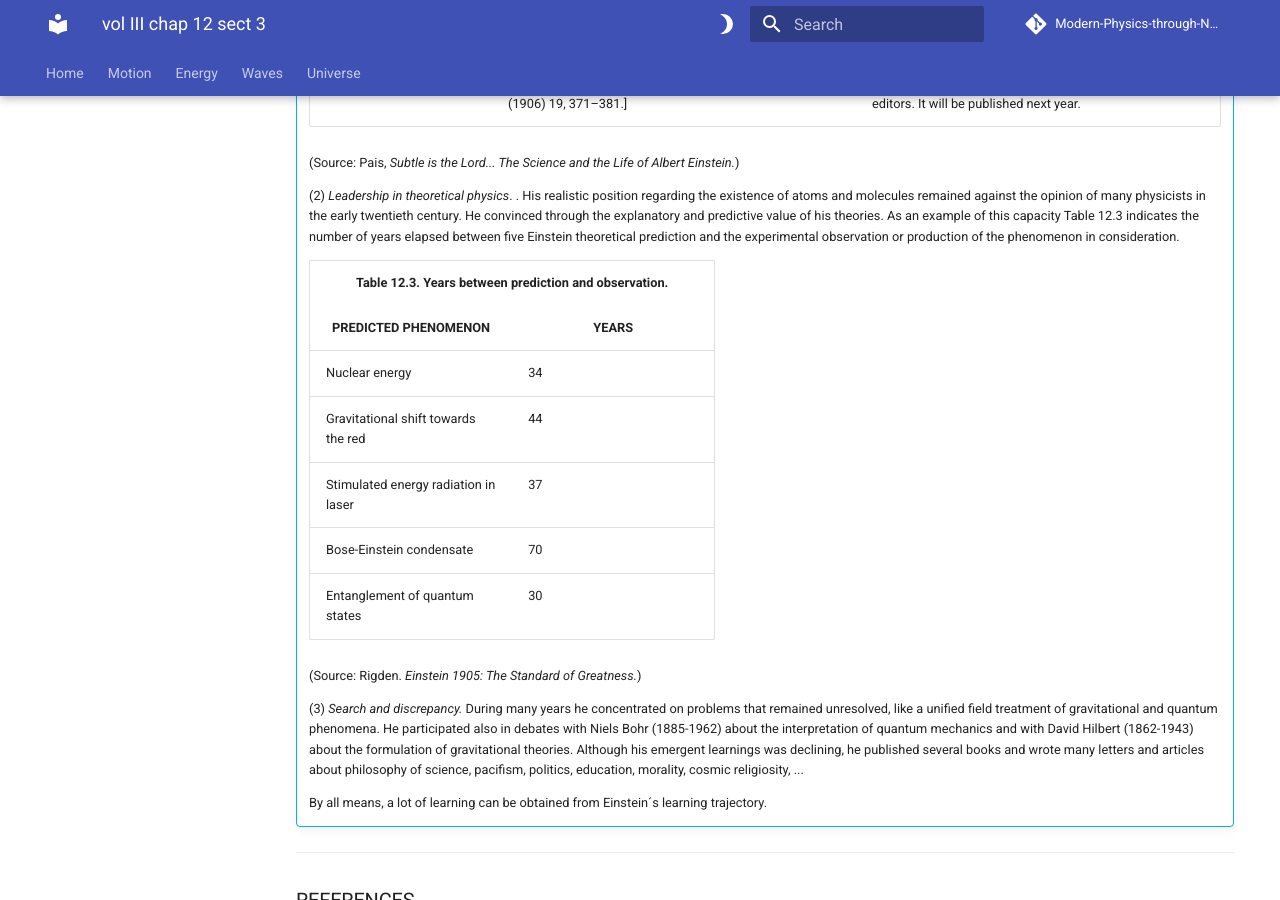
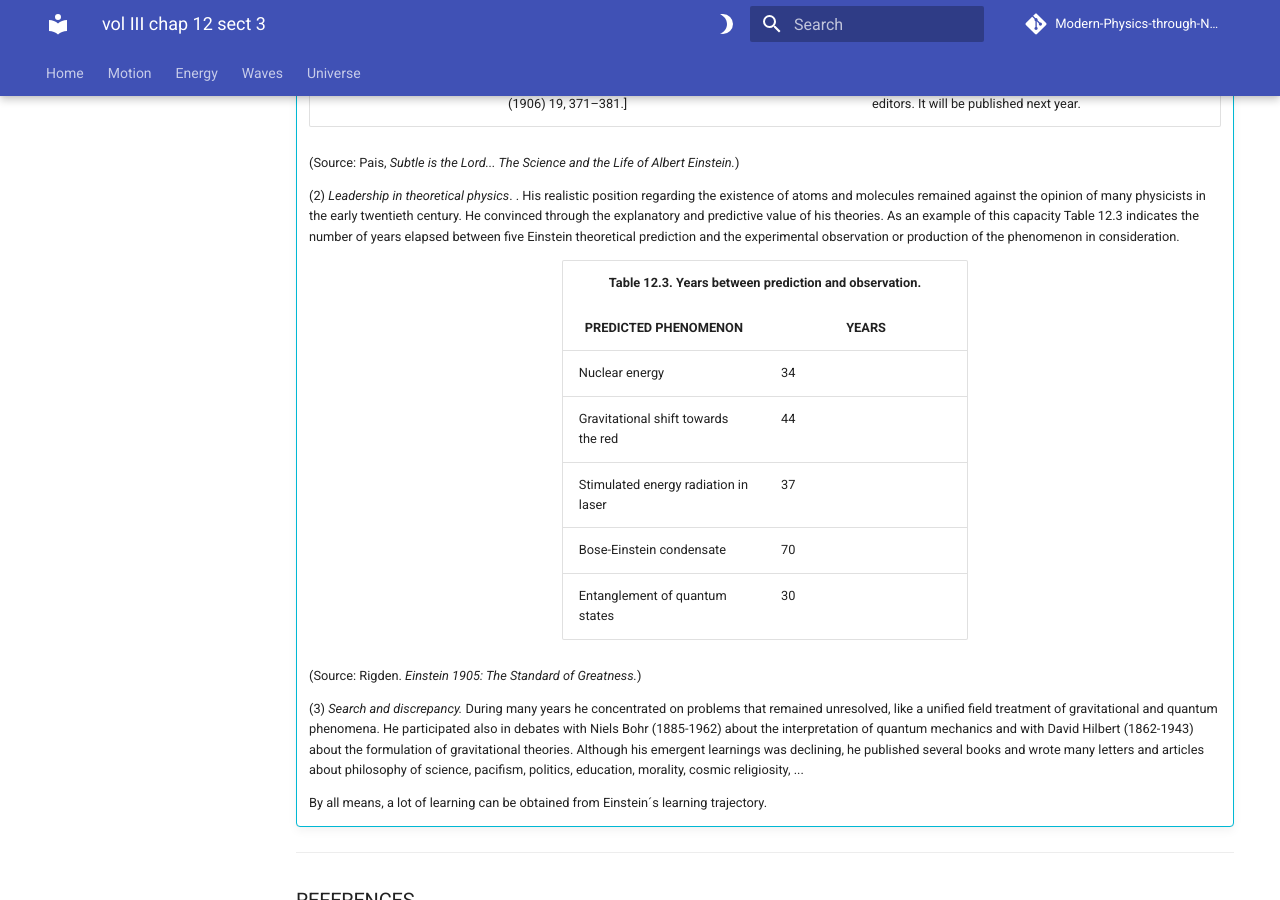
Before and after one commit to modphysnobel/modphysnobel.github.io, an MkDocs documentation site: the page built from docs/vol-III/vol-III-chap-12-sect-3.md, in a window 1280 px wide and 900 px high, scrolled down 2009 px. Built offline with MkDocs 1.6.1 and Material for MkDocs 9.7.7, drawn with Linux system fonts in a browser that asks for light colours; some web fonts are replaced; comment, search, counter and statistics services are not loaded.

Commit message:
Update vol-III-chap-12-sect-3.md

```diff
--- a/docs/vol-III/vol-III-chap-12-sect-3.md
+++ b/docs/vol-III/vol-III-chap-12-sect-3.md
@@ -200,7 +200,8 @@ EMERGENT
 
 	(2) *Leadership in theoretical physics*. . His realistic position regarding the existence of atoms and molecules remained against the opinion of many physicists in the early twentieth century. He convinced through the explanatory and predictive value of his theories. As an example of this capacity Table 12.3 indicates the number of years elapsed between five Einstein theoretical prediction and the experimental observation or production of the phenomenon in consideration.
 
-	<table width="100%">
+    <div style="text-align:center;">
+	<table>
     <tr>
         <th colspan="2" style="text-align: center">
 	Table 12.3. Years between prediction and observation.
@@ -255,6 +256,7 @@ EMERGENT
     </td>
 	</tr>
 	</table>
+    </div>
 
 	(Source: Rigden. *Einstein 1905: The Standard of Greatness.*)
 
```
